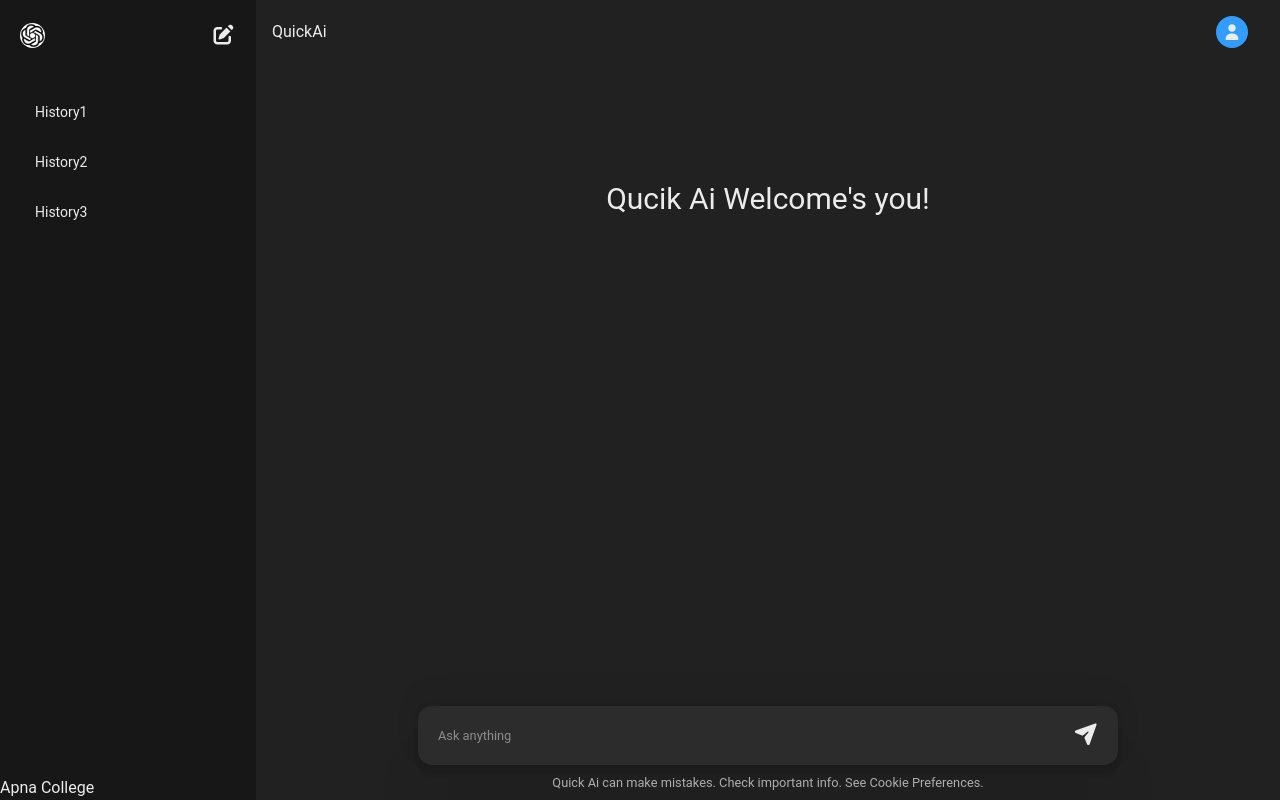
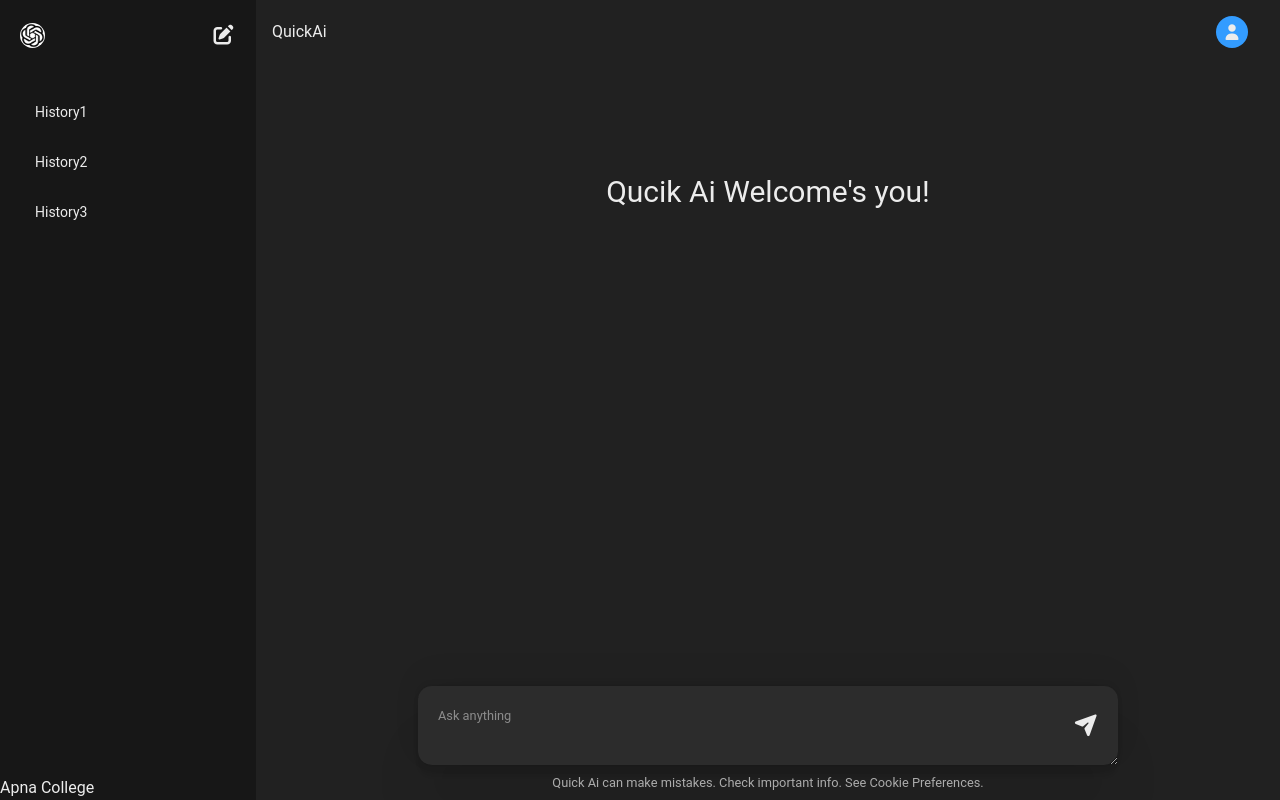
Before and after one commit to manavsingh345/QuickAi, a React (Vite) app in the folder Frontend/: page / in a window 1280 px wide. Built offline with nearby package versions, Linux system fonts and the light colour scheme.

Commit message:
Textarea

```diff
--- a/Frontend/src/ChatWindow.css
+++ b/Frontend/src/ChatWindow.css
@@ -10,7 +10,7 @@
     max-width: 700px;
 }
 
-input {
+textarea {
     border: none;
     background-color: rgba(255, 255, 255, 0.05);
     padding: 20px;
@@ -23,7 +23,7 @@ input {
                 rgba(0, 0, 0, 0.05) 0 -3px 5px;
 }
 
-input:focus{
+textarea:focus{
     outline:none;
 }
 
--- a/Frontend/src/ChatWindow.tsx
+++ b/Frontend/src/ChatWindow.tsx
@@ -62,7 +62,7 @@ export default function ChatWindow(){
         <RingLoader color="#fff" loading={loader}/>
         <div className="flex flex-col justify-center items-center w-full">
             <div className="inputBox w-full flex justify-between items-center relative">
-                <input type="text" placeholder="Ask anything" className="w-full"
+                <textarea  placeholder="Ask anything" className="w-full"
                 value={prompt} onChange={(e)=>setPrompt(e.target.value)}
                 onKeyDown={(e)=> e.key === 'Enter'? getReply() : '' }/>
 
```
